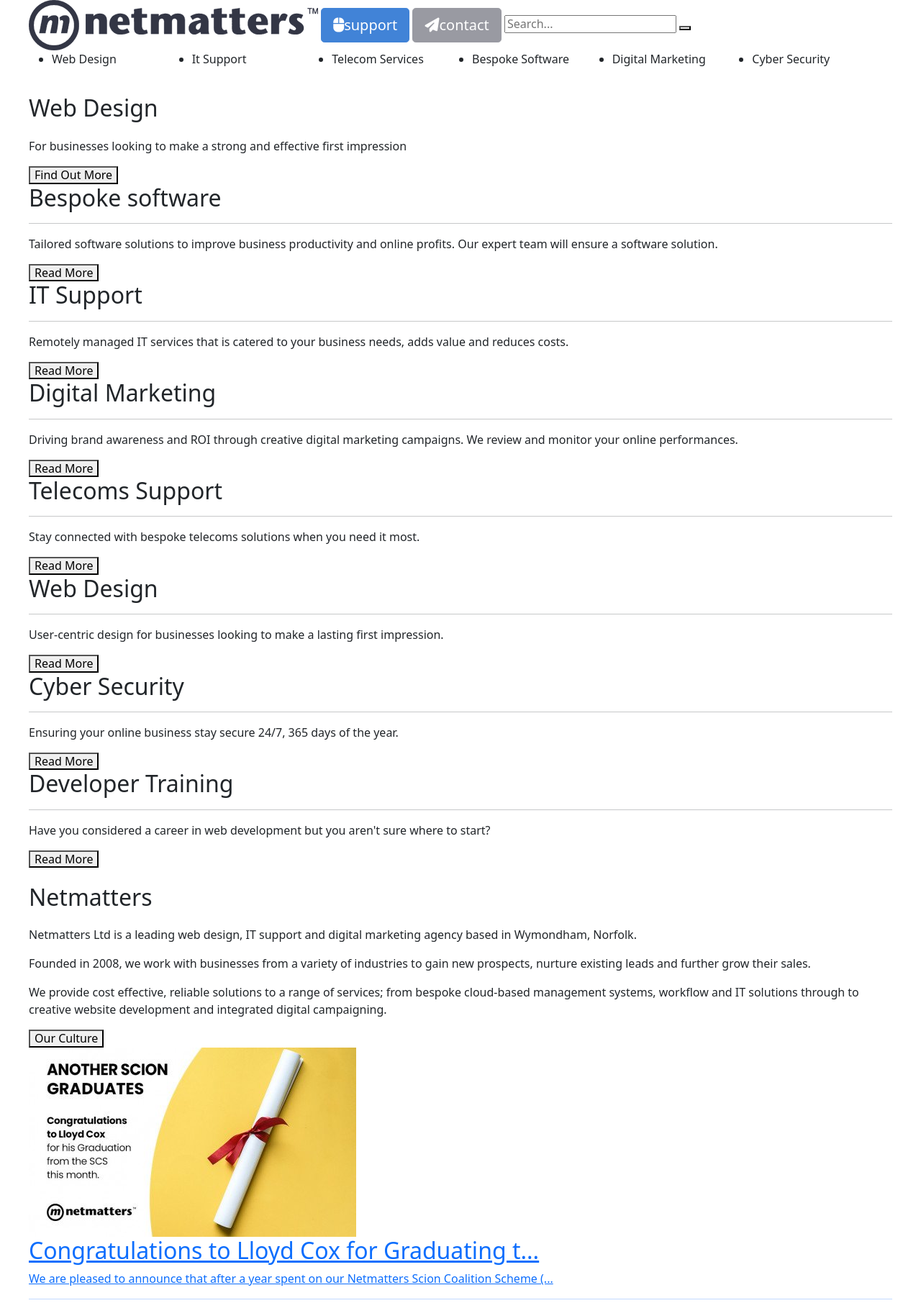
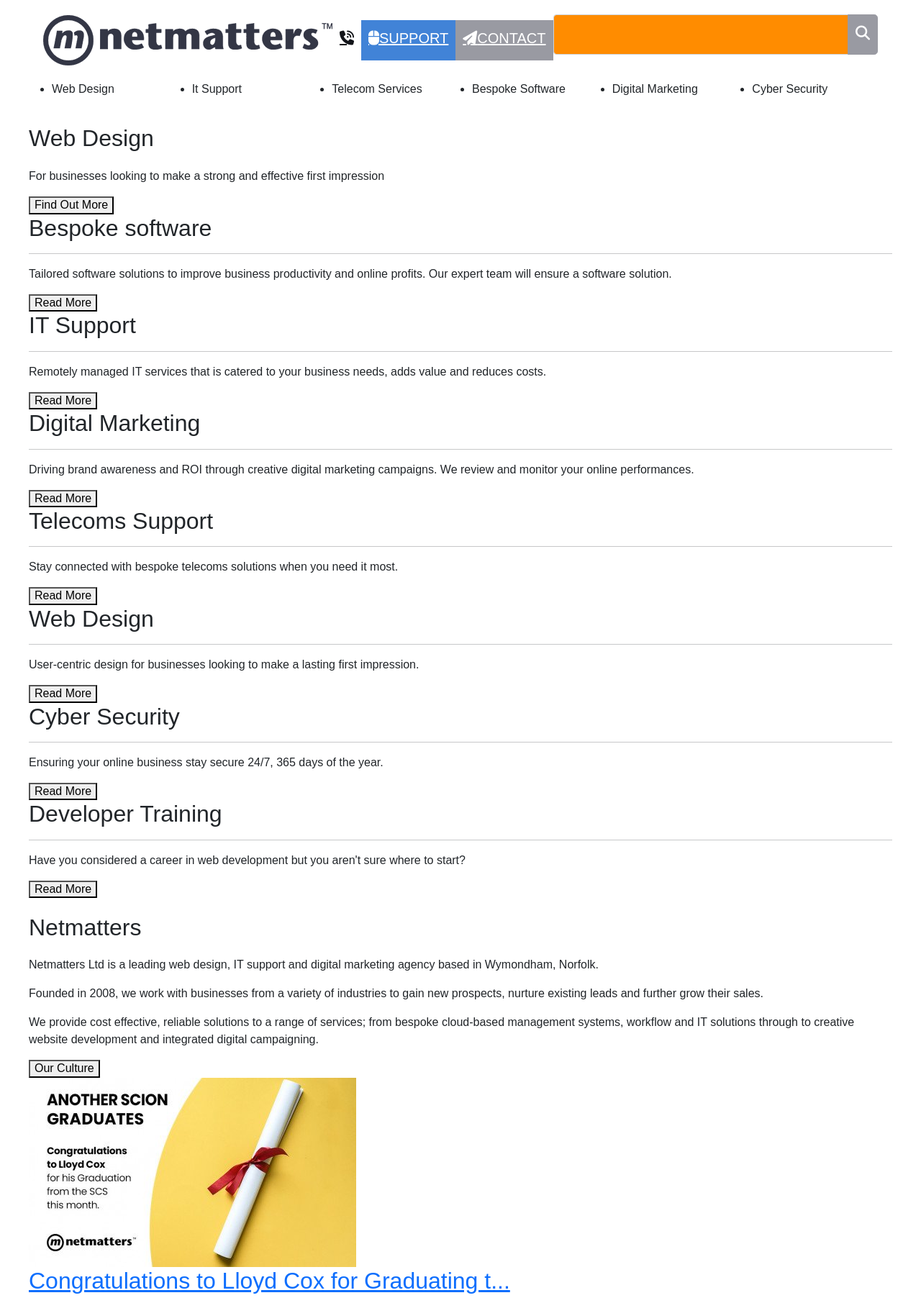
Before and after one commit to donk3ylee/html_css_reflection, a PHP site: page / in a window 1280 px wide. Shown: the top 1811 px of the page at 72% size. Run offline with PHP 8.4, Linux system fonts and the light colour scheme; some libraries are stand-ins or nearby versions.

Commit message:
end of day commit various changes

```diff
--- a/css/style.css
+++ b/css/style.css
@@ -1,66 +1,129 @@
-/* line 8, ../../Documents/GitHub/html_css_reflection/sass/style.scss */
+@charset "UTF-8";
+/* line 10, ../../Documents/GitHub/html_css_reflection/sass/style.scss */
 body {
   display: flex;
   justify-content: center;
+  font-family: Poppins,sans-serif;
 }
 
-/* line 12, ../../Documents/GitHub/html_css_reflection/sass/style.scss */
+/* line 15, ../../Documents/GitHub/html_css_reflection/sass/style.scss */
 .main-wrapper {
   display: grid;
-  grid-template-columns: minmax(385px, 1200px);
+  grid-template-columns: minmax(500px, 1200px);
   grid-template-rows: auto 1fr 990px;
   justify-content: start;
 }
 
-/* line 18, ../../Documents/GitHub/html_css_reflection/sass/style.scss */
+/* line 21, ../../Documents/GitHub/html_css_reflection/sass/style.scss */
 .top-bar {
-  display: inline-block;
+  display: flex;
+  width: 100%;
+  padding: 20px;
+  align-items: center;
 }
 
-/* line 20, ../../Documents/GitHub/html_css_reflection/sass/style.scss */
-.top-bar form {
-  display: inline;
-}
-
-/* line 25, ../../Documents/GitHub/html_css_reflection/sass/style.scss */
+/* line 29, ../../Documents/GitHub/html_css_reflection/sass/style.scss */
 .top-menu {
   display: grid;
   grid-template-columns: repeat(6, 1fr);
   grid-template-rows: auto;
 }
 
-/* line 33, ../../Documents/GitHub/html_css_reflection/sass/style.scss */
+/* line 36, ../../Documents/GitHub/html_css_reflection/sass/style.scss */
+.btn-phone, .btn-support, .btn-contact, .btn-search {
+  color: white;
+  font-size: 1.125rem;
+  cursor: pointer;
+  text-transform: uppercase;
+  height: 56px;
+  padding: 10px;
+}
+
+/* line 47, ../../Documents/GitHub/html_css_reflection/sass/style.scss */
+.btn-phone {
+  font-size: 2.125rem;
+  color: #121419;
+  font-size: 1.25rem;
+}
+
+/* line 51, ../../Documents/GitHub/html_css_reflection/sass/style.scss */
+.btn-phone:hover {
+  text-decoration: underline;
+}
+
+/* line 16, ../../Documents/GitHub/html_css_reflection/sass/partials/_mixins.scss */
+.btn-phone::before {
+  font-family: "FontAwesome";
+  content: "";
+}
+
+@media (min-width: 767px) {
+  /* line 47, ../../Documents/GitHub/html_css_reflection/sass/style.scss */
+  .btn-phone {
+    display: hidden;
+  }
+}
+
+/* line 59, ../../Documents/GitHub/html_css_reflection/sass/style.scss */
 .btn-support {
   background-color: #4183d7;
   border-color: #4183d7;
+  font-size: 1.25rem;
 }
 
-/* line 36, ../../Documents/GitHub/html_css_reflection/sass/style.scss */
+/* line 63, ../../Documents/GitHub/html_css_reflection/sass/style.scss */
 .btn-support:hover {
-  background-color: #286abd;
+  background-color: #2a6ec6;
 }
 
-/* line 39, ../../Documents/GitHub/html_css_reflection/sass/style.scss */
+/* line 16, ../../Documents/GitHub/html_css_reflection/sass/partials/_mixins.scss */
 .btn-support::before {
   font-family: "FontAwesome";
-  content: "\f8cc";
+  content: "";
 }
 
-/* line 44, ../../Documents/GitHub/html_css_reflection/sass/style.scss */
+/* line 68, ../../Documents/GitHub/html_css_reflection/sass/style.scss */
 .btn-contact {
   background-color: #999aa2;
   border-color: #999aa2;
+  font-size: 1.25rem;
 }
 
-/* line 47, ../../Documents/GitHub/html_css_reflection/sass/style.scss */
+/* line 72, ../../Documents/GitHub/html_css_reflection/sass/style.scss */
 .btn-contact:hover {
-  background-color: #7e808a;
+  background-color: #84858f;
 }
 
-/* line 50, ../../Documents/GitHub/html_css_reflection/sass/style.scss */
+/* line 16, ../../Documents/GitHub/html_css_reflection/sass/partials/_mixins.scss */
 .btn-contact::before {
   font-family: "FontAwesome";
-  content: "\f1d8";
+  content: "";
+}
+
+/* line 77, ../../Documents/GitHub/html_css_reflection/sass/style.scss */
+.btn-search {
+  background-color: #999aa2;
+  border-color: #999aa2;
+  font-size: 1.25rem;
+}
+
+/* line 81, ../../Documents/GitHub/html_css_reflection/sass/style.scss */
+.btn-search:hover {
+  background-color: #84858f;
+}
+
+/* line 16, ../../Documents/GitHub/html_css_reflection/sass/partials/_mixins.scss */
+.btn-search::before {
+  font-family: "FontAwesome";
+  content: "";
+}
+
+@media (min-width: 767px) {
+  /* line 85, ../../Documents/GitHub/html_css_reflection/sass/style.scss */
+  .btn-search-field {
+    display: inline-block;
+    background-color: darkorange;
+  }
 }
 
 /*# sourceMappingURL=style.css.map */
--- a/index.html
+++ b/index.html
@@ -14,14 +14,15 @@
         <header>
             <div class="top-bar">
                 <a href="#top"><img src="img/f-logo.png" alt="Netmatters logo, trademarked"></a>
-                <a href="#" class="btn btn-primary btn-support btn-lg d-none d-sm-none d-md-none d-lg-inline-block">support</a>
-                <a href="#" class="btn btn-primary btn-contact btn-lg d-none d-sm-none d-md-none d-lg-inline-block">contact</a>
-                <form method="get" action="#">
-                    <label for="search_site" hidden>Search Netmatters</label>
-                    <input class="Search" placeholder="Search..." id="search_site">
-                    <button type="submit" class="" id="search_submit"></button>
-                </form>
-                <!-- right sliding menu button <a> below -->
+                <!-- telephone icon below -->
+                <a href="#" class="btn-phone"></a>
+                <a href="#" class="btn-support">support</a>
+                <a href="#" class="btn-contact">contact</a>
+                <div class="input-group mb-3">
+                    <input type="text" class="form-control btn-search-field" aria-label="Search Netmatters Website" aria-describedby="search">
+                    <span class="input-group-text btn btn-lg btn-search" id="search"></span>
+                </div>
+                 <!-- right sliding menu hamburger button below -->
                 <a href="#" class=""></a>
             </div>
             <nav>
--- /dev/null
+++ b/sass/partials/_mixins.scss
@@ -0,0 +1,23 @@
+
+$awesome-icon-map:(
+    'plane':'\f1d8',
+    'mouse':'\f8cc',
+    'search':'\f002',
+    'code_tags':'\f121',
+    'monitor':'\f108',
+    'phone':'\f2a0',
+    'software':'\f00a',
+    'barchart':'\f681',
+    'shield':'\f3ed');
+
+@mixin place-awesome-icon($key){
+    @if map-has-key($awesome-icon-map,$key){
+        font-size: $awesome-icon-size;
+        &::before{
+            font-family: "FontAwesome";
+            content: map-get($awesome-icon-map,$key);
+        }
+    }@else{
+        warn:("Your trying to call a font name using place-awesome-icon(font_name) that does not exist in the awesome-icon-map.")
+    }
+}
--- /dev/null
+++ b/sass/partials/_variables.scss
@@ -0,0 +1,8 @@
+
+
+$btn-blue: #4183d7; // blue buttons
+$btn-blue-hvr: darken($btn-blue, 8); // hover state darken
+$btn-grey: #999aa2; // grey buttons
+$btn-grey-hvr: darken($btn-grey, 8); // hover state darken
+
+$awesome-icon-size: 1.25rem;
--- a/sass/style.scss
+++ b/sass/style.scss
@@ -1,3 +1,5 @@
+@import "partials/variables";
+@import "partials/mixins";
 
 
 // @mixin btn($icon,$color:black,$icon-pos:left){
@@ -8,18 +10,20 @@
 body{
     display:flex;
     justify-content: center;
+    font-family: Poppins,sans-serif;
 }
 .main-wrapper {
     display: grid;
-    grid-template-columns: minmax(385px,1200px);
+    grid-template-columns: minmax(500px,1200px);
     grid-template-rows: auto 1fr 990px;
     justify-content: start;
 }
 .top-bar{
-display:inline-block;
-    form{
-        display: inline;
-    }
+    display:flex;
+    width: 100%;
+    padding: 20px;
+    // justify-content: space-between;
+    align-items: center;
 }
 
 .top-menu{
@@ -29,27 +33,60 @@
 
 }
 
-.btn{
-    &-support{
-    background-color: #4183d7;
-    border-color: #4183d7;
+%btn{
+    color: white;
+    font-size: 1.125rem;
+    // text-align: center;
+    // vertical-align: middle;
+
+    cursor: pointer;
+    text-transform: uppercase;
+    height: 56px;
+    padding:10px;
+}
+.btn-phone{
+    @extend %btn;
+    font-size: 2.125rem;
+    color: #121419;
     &:hover{
-            background-color: darken($color: #4183d7, $amount: 10);
+        text-decoration: underline;
     }
-        &::before{
-            font-family: "FontAwesome";
-            content: "\f8cc";
+    @include place-awesome-icon('phone');
+    @media(min-width: 767px){
+        display: hidden;
     }
 }
-    &-contact{
-        background-color: #999aa2;
-        border-color: #999aa2;
+.btn-support{
+    @extend %btn;
+    background-color: $btn-blue;
+    border-color: $btn-blue;
     &:hover{
-                background-color: darken($color: #999aa2, $amount: 10);
+        background-color: $btn-blue-hvr;
     }
-            &::before{
-                font-family: "FontAwesome";
-                content: "\f1d8";
+    @include place-awesome-icon('mouse');
+}
+.btn-contact{
+    @extend %btn;
+    background-color: $btn-grey;
+    border-color: $btn-grey;
+    &:hover{
+        background-color: $btn-grey-hvr;
+    }
+    @include place-awesome-icon('plane');
+}
+.btn-search{
+    @extend %btn;
+    background-color: $btn-grey;
+    border-color: $btn-grey;
+    &:hover{
+        background-color: $btn-grey-hvr;
+    }
+    @include place-awesome-icon('search');
+    &-field{
+        // width:auto;
+        @media(min-width: 767px){
+            display: inline-block;
+            background-color: darkorange;
         }
     }
 }
```
Also changed, not shown: 1 other file. Lines whose indentation alone changed are shown as unchanged.
